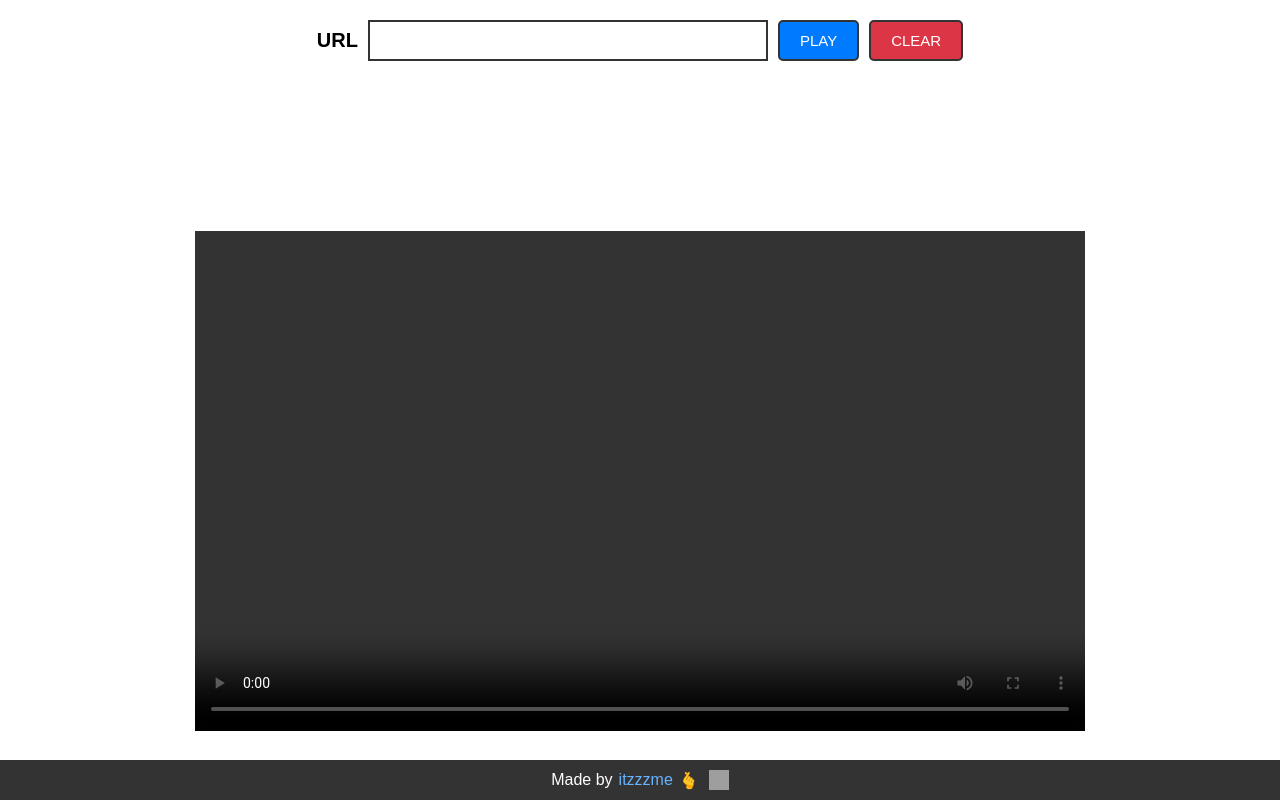
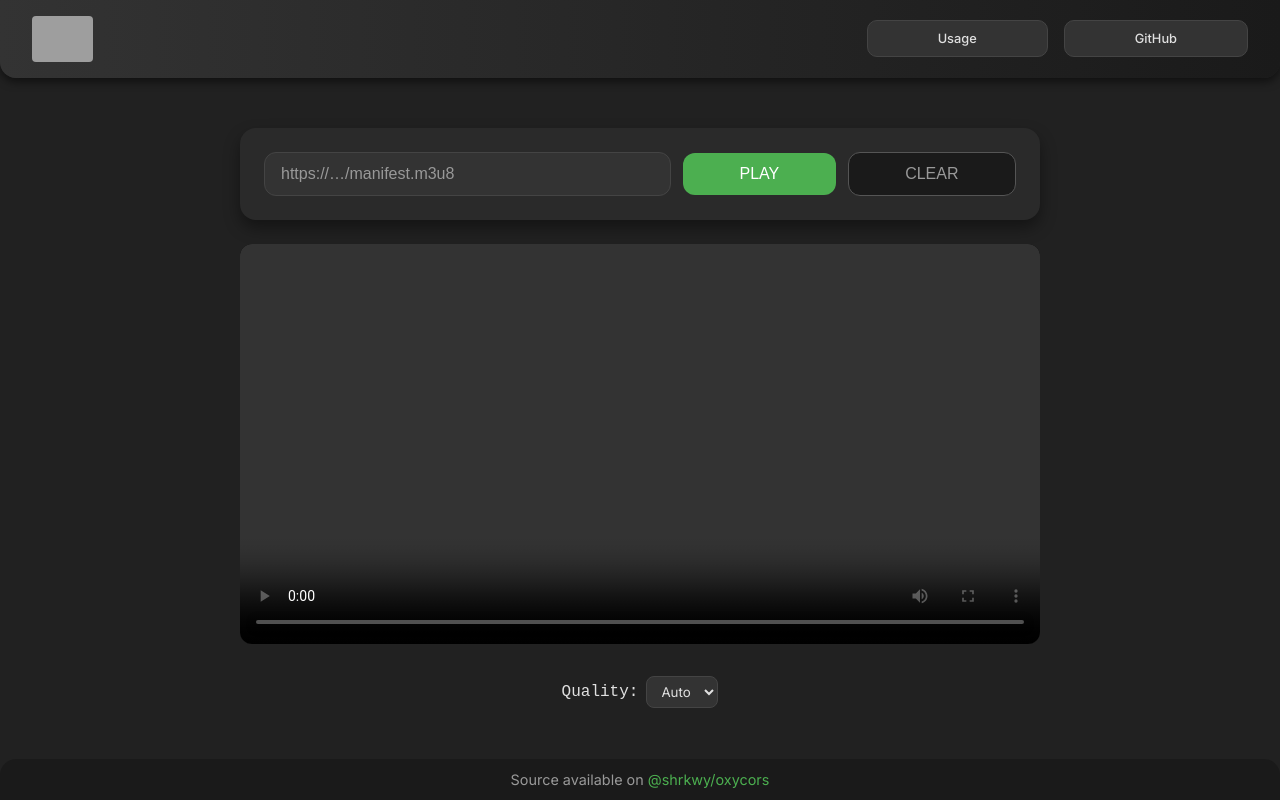
Before and after one commit to shrkwt/oxybypass, a website: page src/index.html in a window 1280 px wide. Drawn offline with nearby package versions, Linux system fonts and the light colour scheme; grey boxes are pictures that could not be loaded.

Commit message:
update live page

```diff
--- a/package.json
+++ b/package.json
@@ -1,7 +1,7 @@
 {
-  "name": "m3u8proxy",
+  "name": "oxycors",
   "version": "1.0.0",
-  "description": "",
+  "description": "Efficient HLS cors proxy server running over Node.js for seamless video streaming without cross-origin restrictions.",
   "devDependencies": {
     "@types/node": "^18.11.13",
     "@typescript-eslint/eslint-plugin": "^5.59.2",
--- a/src/index.html
+++ b/src/index.html
@@ -3,202 +3,302 @@
 <head>
   <meta charset="utf-8" />
   <meta name="viewport" content="width=device-width, initial-scale=1.0" />
-    <title>M3U8 Proxy</title>
-    <meta name="title" content="M3U8 Proxy" />
-    <meta name="description" content="Playground for testing m3u8 proxy." />
+  <title>Oxycors - HLS CORS Proxy</title>
+  <meta name="description" content="Oxycors is a modern and efficient HLS CORS proxy tool for seamless video streaming without cross-origin restrictions. Enjoy a clean, fast, and reliable proxy experience." />
+  <meta name="keywords" content="Oxycors, HLS, CORS, proxy, video streaming, m3u8, live stream, HLS player" />
+  <meta name="author" content="itzzzme" />
+  <meta property="og:title" content="Oxycors - HLS CORS Proxy" />
+  <meta property="og:description" content="Seamlessly stream HLS content without CORS restrictions using Oxycors." />
+  <meta property="og:image" content="https://cdn.jsdelivr.net/gh/shrkwy/content.host@master/img/oxycors/oxycors.png" />
+  <meta property="og:url" content="https://hls.paper.is" />
+  <meta name="twitter:card" content="summary_large_image" />
+  <meta name="twitter:title" content="Oxycors - HLS CORS Proxy" />
+  <meta name="twitter:description" content="Seamlessly stream HLS content without CORS restrictions using Oxycors." />
+  <meta name="twitter:image" content="https://cdn.jsdelivr.net/gh/shrkwy/content.host@master/img/oxycors/oxycors.png" />
+  <link rel="icon" href="https://cdn.jsdelivr.net/gh/shrkwy/content.host@b5d237d499bbc5321bb8f5859ec2cd805879d89d/img/oxycors/icon.png" type="image/png" />
+  <link href="https://fonts.googleapis.com/css2?family=Inter:wght@400;500;700&display=swap" rel="stylesheet" />
+  <!-- Toastify for toaster messages -->
+  <link rel="stylesheet" href="https://cdn.jsdelivr.net/npm/toastify-js/src/toastify.min.css" />
   <style>
-      html,
-      body {
+    /* Theme Colors */
+    :root {
+      --bg-dark: #212121;
+      --bg-darker: #1a1a1a;
+      --card-bg: #2a2a2a;
+      --primary: #4caf50;
+      --primary-hover: #45a045;
+      --accent: #e0e0e0;
+      --border: #444;
+      --text-muted: #999;
+    }
+    /* Base */
+    html, body {
       margin: 0;
       padding: 0;
       width: 100%;
       height: 100%;
-        overflow-x: hidden;
-        font-family: Arial, sans-serif;
+      background-color: var(--bg-dark);
+      color: var(--accent);
+      font-family: 'Inter', sans-serif;
+      display: flex;
+      flex-direction: column;
     }
-      .container {
+    /* Redesigned Header */
+    header {
       display: flex;
+      align-items: center;
+      justify-content: space-between;
+      padding: 16px 32px;
+      background: linear-gradient(90deg, #333333 0%, var(--bg-darker) 100%);
+      box-shadow: 0 4px 8px rgba(0,0,0,0.5);
+      border-bottom-left-radius: 16px;
+      border-bottom-right-radius: 16px;
+    }
+    header .logo {
+      display: flex;
+      align-items: center;
+      gap: 12px;
+      color: var(--primary);
+      font-size: 1.6rem;
+      font-weight: 700;
+      text-decoration: none;
+    }
+    header .logo img {
+      max-height: 46px;
+      border-radius: 4px;
+    }
+    nav ul {
+      list-style: none;
+      display: flex;
+      gap: 16px;
+      margin: 0;
+      padding: 0;
+    }
+    nav a {
+      color: var(--accent);
+      text-decoration: none;
+      font-weight: 500;
+      transition: color 0.2s;
+    }
+    nav a:hover { color: var(--primary); }
+    /* Original Styles */
+    .main {
+      flex: 1;
+      display: flex;
+      flex-direction: column;
+      align-items: center;
       justify-content: center;
+      padding: 24px;
+      gap: 24px;
+    }
+    .card {
+      background-color: var(--card-bg);
+      border-radius: 16px;
+      box-shadow: 0 8px 16px rgba(0,0,0,0.4);
+      width: 100%;
+      max-width: 800px;
+      padding: 24px;
+      box-sizing: border-box;
+      display: flex;
+      flex-direction: column;
+      gap: 16px;
+    }
+    .controls {
+      display: flex;
+      gap: 12px;
+      flex-wrap: wrap;
       align-items: center;
-        width: 100%;
-        height: 100%;
     }
+    .controls input {
+      flex: 1 1 300px;
+      padding: 12px 16px;
+      background-color: #333333;
+      border: 1px solid var(--border);
+      border-radius: 12px;
+      color: var(--accent);
+      font-size: 1rem;
+      outline: none;
+    }
+    .controls input::placeholder { color: var(--text-muted); }
+    .controls button {
+      flex: 1 1 auto;
+      padding: 12px 20px;
+      border-radius: 12px;
+      font-size: 1rem;
+      font-weight: 500;
+      cursor: pointer;
+      transition: background-color 0.2s;
+    }
+    .btn { background-color: var(--primary); color: #fff; border: none; }
+    .btn:hover { background-color: var(--primary-hover); }
+    .btn-secondary {
+      background-color: var(--bg-darker);
+      color: var(--text-muted);
+      border: 1px solid #555;
+    }
+    .btn-secondary:hover { background-color: #555; color: var(--accent); }
+    @media (max-width: 600px) {
+      .controls input { flex: 1 1 100%; }
+      .controls button { flex: 1 1 calc(50% - 6px); }
+    }
+    #result {
+      background-color: #1e1e1e;
+      border: 1px solid #333;
+      border-radius: 12px;
+      padding: 16px;
+      font-family: monospace;
+      word-break: break-all;
+      display: none;
+    }
+    #result span { display: block; margin-top: 8px; }
+    #result a { color: var(--primary); text-decoration: underline; }
     #player {
       width: 100%;
-        max-width: 890px;
-        height: 100%;
-        max-height: 500px;
-        background: black;
+      max-width: 800px;
+      border-radius: 12px;
+      background-color: #000;
     }
-      .test {
-        width: 100%;
-        max-width: 800px;
+    .quality-container {
       display: flex;
-        gap: 10px;
-        justify-content: center;
       align-items: center;
-        padding: 20px;
-        margin: 0 auto;
-        box-sizing: border-box;
+      gap: 8px;
+      margin-top: 8px;
+      color: var(--accent);
     }
-      .result-label {
-        font-weight: bold;
-        font-size: 18px;
-        color: #333;
-      }
-      #url {
-        width: 100%;
-        max-width: 400px;
-        font-size: 15px;
-        border: 2px solid #333;
-        padding: 10px;
-        box-sizing: border-box;
-      }
-      .btn {
-        padding: 10px 20px;
-        font-size: 15px;
-        border: 2px solid #333;
-        border-radius: 5px;
-        cursor: pointer;
-        transition: background-color 0.3s;
-      }
-      .btn-play {
-        background-color: #007bff;
-        color: white;
-      }
-      .btn-play:hover {
-        background-color: #0056b3;
-      }
-      .btn-clear {
-        background-color: #dc3545;
-        color: white;
-      }
-      .btn-clear:hover {
-        background-color: #c82333;
-      }
-      #labelurl {
-        font-size: 20px;
-        font-weight: bold;
-      }
-      #result {
-        width: 100%;
-        max-width: 800px;
-        overflow-wrap: break-word;
-        margin: 20px auto;
-        padding: 10px;
-        padding-inline: 30px;
-        background-color: #f9f9f9;
-        border: 1px solid #ccc;
-        border-radius: 5px;
-        box-sizing: border-box;
-        display: none;
+    .quality-container select {
+      padding: 6px 10px;
+      border-radius: 8px;
+      border: 1px solid var(--border);
+      background-color: #333;
+      color: var(--accent);
+      font-family: 'Inter', sans-serif;
     }
     footer {
-        display: flex;
-        justify-content: center;
-        align-items: center;
-        padding: 10px;
-        background-color: #333;
-        color: white;
-        position: absolute;
-        bottom: 0;
-        width: 100%;
-        box-sizing: border-box;
+      padding: 12px 24px;
+      text-align: center;
+      background-color: var(--bg-darker);
+      font-size: 0.9rem;
+      color: var(--text-muted);
+      border-radius: 16px 16px 0 0;
     }
-      footer a {
-        color: white;
-        text-decoration: none;
+    footer a { color: var(--primary); text-decoration: none; }
+    @media (min-width: 768px) {
+      ul li {
+        padding: 10px 70px !important;
       }
-      footer .github-icon {
-        width: 20px;
-        height: 20px;
-        vertical-align: middle;
-        margin-left: 10px;
     }
-      .details {
-        display: flex;
-        align-items: center;
-        gap: 6px;
+    ul li {
+      background-color: #333333;
+      padding: 8px 10px;
+      border-radius: 10px;
+      border: 1px solid var(--border);
+      font-size: 0.8rem;
+
     }
   </style>
 </head>
 <body>
-    <div class="test">
-      <label for="url" id="labelurl">URL</label>
-      <input type="text" id="url" />
-      <button onclick="play()" class="btn btn-play">PLAY</button>
-      <button onclick="clearFields()" class="btn btn-clear">CLEAR</button>
+  <!-- Redesigned Header -->
+  <header>
+    <a href="/" class="logo">
+      <img src="https://cdn.jsdelivr.net/gh/shrkwy/content.host@master/img/oxycors/logo.png" alt="oxycors" />
+    </a>
+    <nav aria-label="Main navigation">
+      <ul>
+        <li><a href="https://github.com/shrkwy/oxycors?tab=readme-ov-file#%EF%B8%8F%EF%B8%8F-how-to-use">Usage</a></li>
+        <li><a href="https://github.com/shrkwy/oxycors" target="_blank">GitHub</a></li>
+      </ul>
+    </nav>
+  </header>
+
+  <div class="main">
+    <div class="card">
+      <div class="controls">
+        <input type="text" id="url" placeholder="https://…/manifest.m3u8" />
+        <button onclick="play()" class="btn">PLAY</button>
+        <button onclick="clearFields()" class="btn btn-secondary">CLEAR</button>
+      </div>
+      <div id="result"></div>
+    </div>
+    <video id="player" controls></video>
+    <div class="quality-container">
+      <label for="qualitySelector"><pre style="font-size: 1rem; margin:0;">Quality:</pre></label>
+      <select id="qualitySelector">
+        <option value="-1">Auto</option>
+      </select>
+    </div>
   </div>
 
-    <div id="result"></div>
-    <div class="container">
-      <video id="player" controls></video>
-    </div>
+  <footer>Source available on <a href="https://github.com/shrkwy/oxycors" target="_blank">@shrkwy/oxycors</a></footer>
 
-    <footer>
-      <div class="details">
-        Made by
-        <a
-          href="https://github.com/itzzzme"
-          target="_blank"
-          style="color: #66b3ff; text-decoration: none"
-          >itzzzme</a
-        >
-        🫰
-      </div>
-      <a href="https://github.com/itzzzme/m3u8proxy" target="_blank">
-        <img
-          src="https://img.icons8.com/material-outlined/24/ffffff/github.png"
-          alt="GitHub"
-          class="github-icon"
-        />
-      </a>
-    </footer>
-
+  <!-- Scripts -->
+  <script src="https://cdn.jsdelivr.net/npm/toastify-js"></script>
   <script src="https://cdn.jsdelivr.net/npm/hls.js@latest"></script>
-    <script type="text/javascript">
+  <script>
     let hls;
+    function showToast(message, type = 'error') {
+      Toastify({
+        text: message,
+        duration: 4000,
+        close: true,
+        gravity: 'top',
+        position: 'right',
+        backgroundColor: type === 'error'
+          ? 'linear-gradient(to right, #e74c3c, #c0392b)'
+          : 'linear-gradient(to right, #2ecc71, #27ae60)'
+      }).showToast();
+    }
 
     function play() {
-        const url = document.getElementById("url").value;
-        const resultDiv = document.getElementById("result");
+      const url = document.getElementById('url').value.trim();
+      if (!url) return showToast('Please enter a valid HLS URL.');
+      const proxied = `${window.location.origin}/hls-proxy?url=${encodeURIComponent(url)}`;
+      const resultDiv = document.getElementById('result');
+      resultDiv.style.display = 'block';
+      resultDiv.innerHTML = `<strong>PROXIED_URL:</strong><span><a href="${proxied}" target="_blank">${proxied}</a></span>`;
 
-        resultDiv.style.display = "block";
-        resultDiv.innerHTML = `<span class="result-label">PROXIED_URL: </span><a href="/hls-proxy?url=${encodeURIComponent(
-          url
-        )}" target="_blank">${
-          window.location.href
-        }hls-proxy?url=${encodeURIComponent(url)}</a>`;
-
-        const video = document.getElementById("player");
-        if (hls) {
-          hls.destroy();
-        }
-
+      const video = document.getElementById('player');
+      if (hls) { hls.destroy(); }
       if (Hls.isSupported()) {
         hls = new Hls();
-          hls.loadSource(`/hls-proxy?url=${url}`);
+        hls.loadSource(proxied);
         hls.attachMedia(video);
-          hls.on(Hls.Events.MANIFEST_PARSED, function () {
-            video.play();
+        hls.on(Hls.Events.ERROR, (_, data) => showToast(`Stream error: ${data.type} – ${data.details}`));
+        hls.on(Hls.Events.MANIFEST_PARSED, () => {
+          populateQuality();
+          video.play().catch(() => showToast('Autoplay failed.'));
         });
-        } else if (video.canPlayType("application/vnd.apple.mpegurl")) {
-          video.src = `/hls-proxy?url=${url}`;
-          video.addEventListener("loadedmetadata", function () {
-            video.play();
-          });
+      } else if (video.canPlayType('application/vnd.apple.mpegurl')) {
+        video.src = proxied;
+        video.addEventListener('loadedmetadata', () => video.play(), { once: true });
       }
     }
 
+    function populateQuality() {
+      const selector = document.getElementById('qualitySelector');
+      // remove old listener
+      selector.replaceWith(selector.cloneNode(false));
+      const newSel = document.getElementById('qualitySelector');
+      newSel.innerHTML = '<option value="-1">Auto</option>';
+      hls.levels.forEach((l, i) => {
+        const opt = document.createElement('option');
+        opt.value = i;
+        opt.text = l.height ? `${l.height}p` : `Level ${i}`;
+        newSel.appendChild(opt);
+      });
+      newSel.addEventListener('change', () => {
+        hls.currentLevel = parseInt(newSel.value);
+      });
+    }
+
     function clearFields() {
-        document.getElementById("url").value = "";
-        document.getElementById("result").style.display = "none";
-        document.getElementById("result").innerHTML = "";
-        const video = document.getElementById("player");
-        if (hls) {
-          hls.destroy();
-        }
-        video.src = "";
+      document.getElementById('url').value = '';
+      const resultDiv = document.getElementById('result');
+      resultDiv.style.display = 'none';
+      resultDiv.innerHTML = '';
+      if (hls) { hls.destroy(); hls = null; }
+      document.getElementById('player').src = '';
+      document.getElementById('qualitySelector').innerHTML = '<option value="-1">Auto</option>';
     }
   </script>
 </body>
```
Also changed, not shown: README.md, 2 other files. Lines whose indentation alone changed are shown as unchanged.
